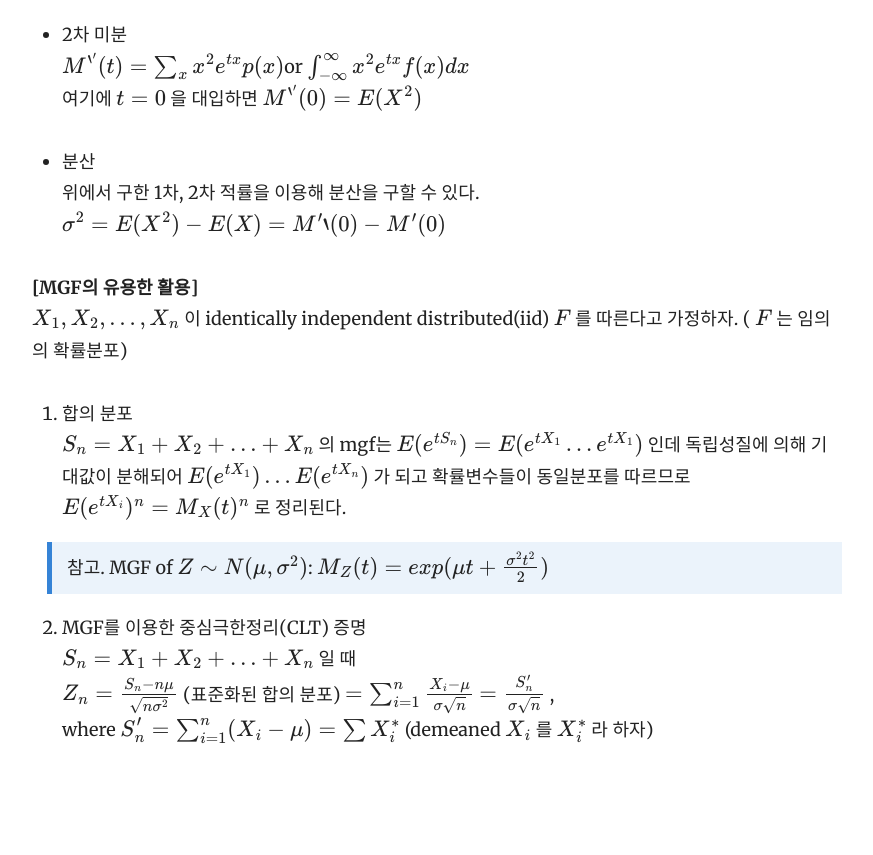
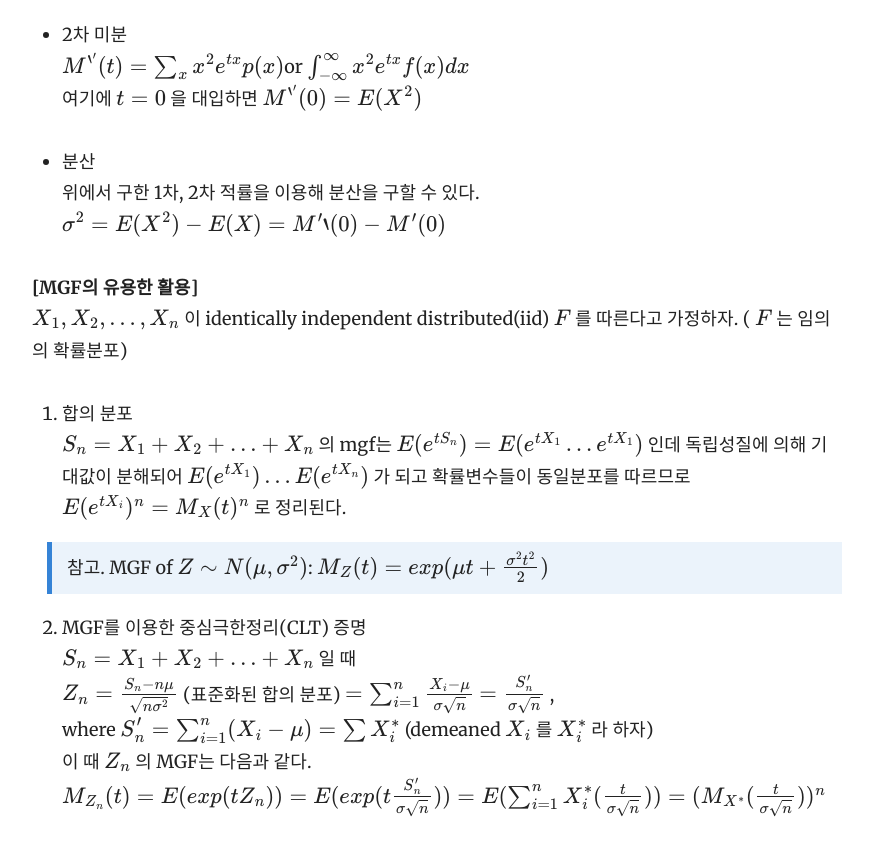
Before and after one commit to yrk3434/yrk3434.github.io, a Jekyll site: the page built from _docs/Theory/Mathematical Statistics.md, in a window 1280 px wide and 900 px high, scrolled down 2285 px. Shown: the top 855 px of the window, without its empty margins (358-1231 px from the left). Built offline with Jekyll 4.4.1, drawn with Linux system fonts in a browser that asks for light colours; formulas are drawn with MathJax 3; before the commit the page ends 3082 px from its top, so only the background shows below that.

Commit message:
Update Mathematical Statistics.md

```diff
--- a/_docs/Theory/Mathematical Statistics.md
+++ b/_docs/Theory/Mathematical Statistics.md
@@ -82,3 +82,7 @@ $ X_1, X_2, ..., X_n $ 이 identically independent distributed(iid) $ F $ 를
   $ = \frac{ S_n' }{ \sigma \sqrt{n} }  $ , <br/>
   where $ S_n' = \sum_{i=1}^n ( X_i - \mu ) = \sum X_i^* $
   (demeaned $ X_i $ 를 $ X_i^* $ 라 하자) <br/>
+  이 때 $ Z_n $ 의 MGF는 다음과 같다.  <br/>
+  $ M_{Z_n}(t) = E(exp(t Z_n)) = E( exp( t \frac{S_n'}{ \sigma \sqrt{n} } ) )   <br/>
+  = E( \sum_{i=1}^n X_i^* (\frac{t}{ \sigma \sqrt{n} })  )  =  ( M_{X^*}( \frac{t}{\sigma \sqrt{n} }  ) )^n $ <br/>
+   <br/>
```
